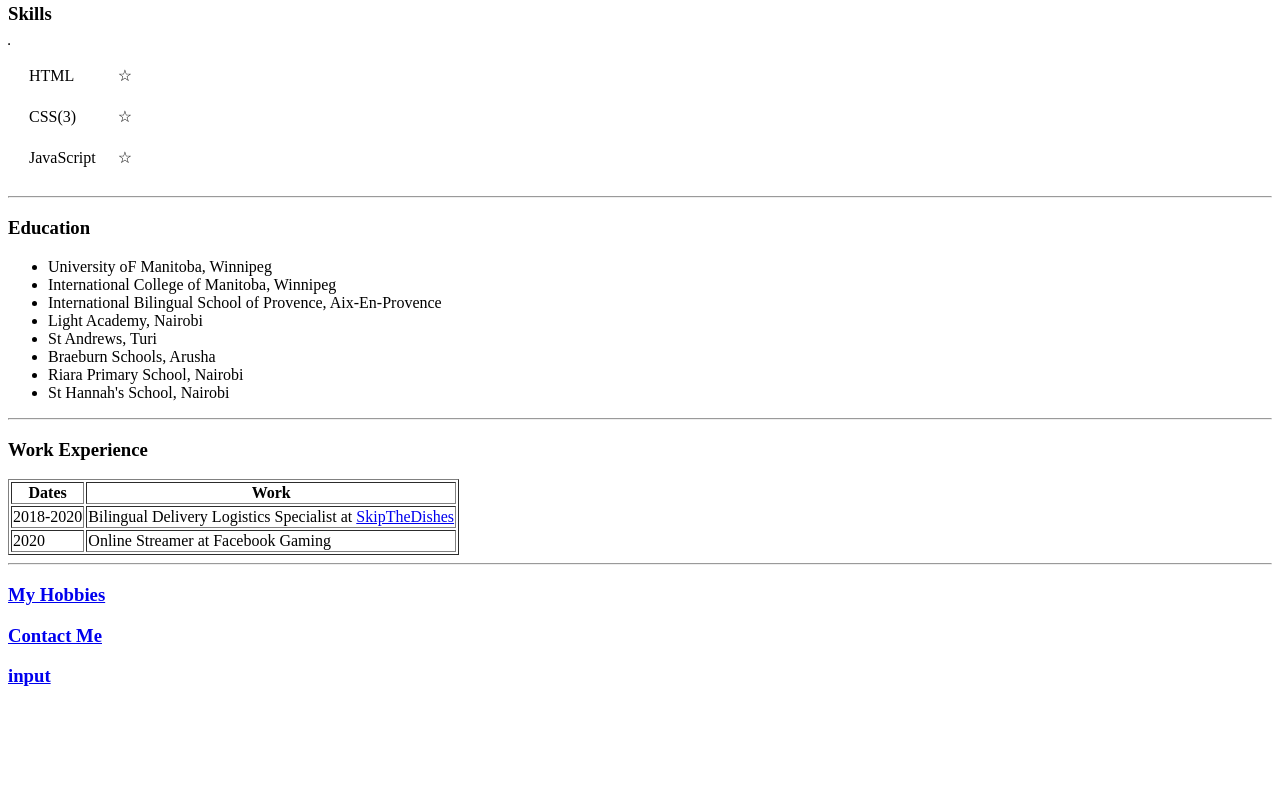
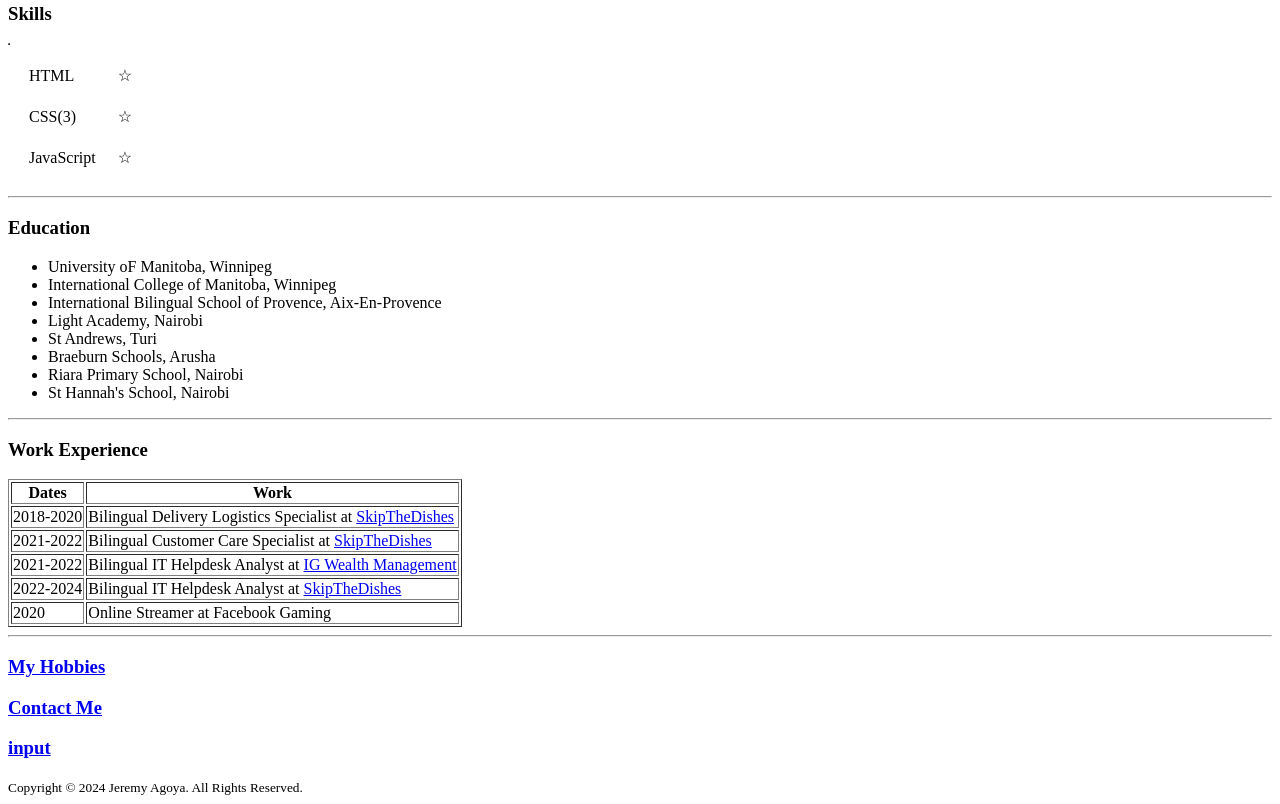
Before and after one commit to Jerogz/CV, a plain HTML site: page index.html in a window 1280 px wide. Shown: the part 580-1384 px from the top of the page. Before the commit the page ends 1286 px from the top, so only its background shows below. Drawn offline with Linux system fonts and the light colour scheme.

Commit message:
Update index.html

```diff
--- a/index.html
+++ b/index.html
@@ -12,7 +12,7 @@
     </td>
     <td>
       <h1>Jeremy Agoya</h1>
-      <p><em>Bilingual Customer Care Representative at <strong><a href="https://www.skipthedishes.com">SkipTheDishes</a></strong></em></p>
+      <p><em>Bilingual Service Desk Analyst at <strong><a href="https://www.compucom.com">Compucom</a></strong></em></p>
       <p>
         I come from Kenya though I was born in England and Have been to numerous international schools<br />
         which exposed me to a lot of different cultures and background, went to study the I.B. in France,<br />
@@ -75,6 +75,18 @@
         <td>2018-2020</td>
         <td>Bilingual Delivery Logistics Specialist at <a href="https://www.skipthedishes.com">SkipTheDishes</a< /td>
       </tr>
+       <tr>
+        <td>2021-2022</td>
+        <td>Bilingual Customer Care Specialist at <a href="https://www.skipthedishes.com">SkipTheDishes</a< /td>
+      </tr>
+       <tr>
+        <td>2021-2022</td>
+        <td>Bilingual IT Helpdesk Analyst at <a href="https://www.ig.ca">IG Wealth Management</a< /td>
+      </tr>
+       <tr>
+        <td>2022-2024</td>
+        <td>Bilingual IT Helpdesk Analyst  at <a href="https://www.compucom.com">SkipTheDishes</a< /td>
+      </tr>
       <tr>
         <td>2020</td>
         <td>Online Streamer at Facebook Gaming</td>
@@ -100,5 +112,9 @@
 
 
 </body>
-
+<footer>
+  <small>
+     Copyright © 2024 Jeremy Agoya. All Rights Reserved.
+  </small>
+</footer>
 </html>
```
